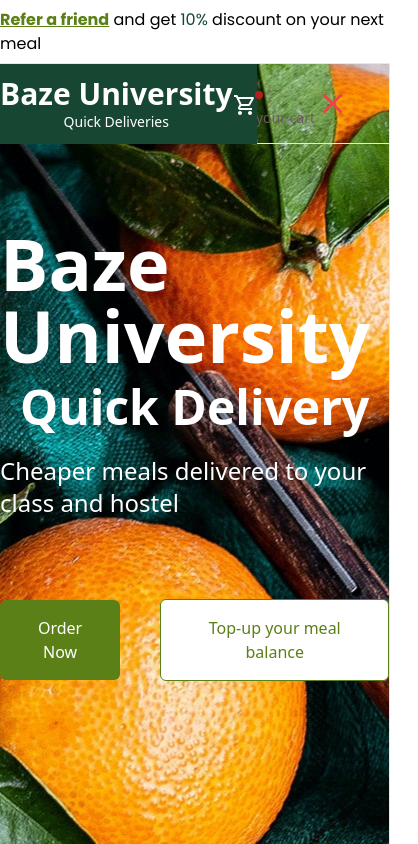
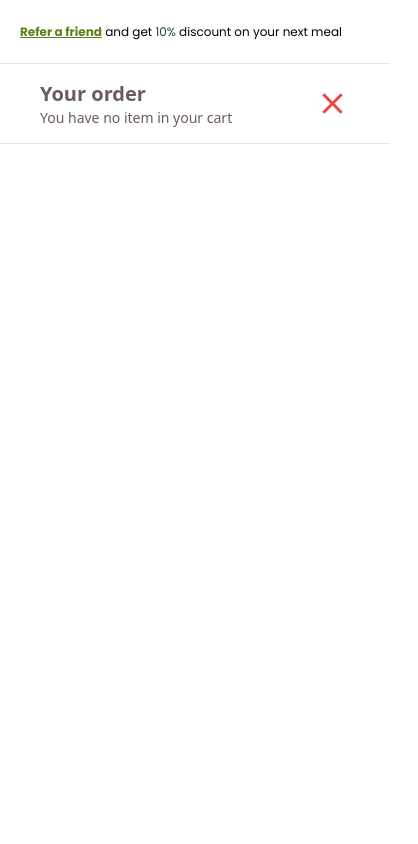
Before and after one commit to codedcontent/baze-university-quick-delivery, a React (Vite) app: page / in a window 390 px wide. Shown: the top 844 px of the page, 418 px wide, since content can reach past the window. Built offline with nearby package versions, Linux system fonts and the light colour scheme.

Commit message:
Client side is not responsive

```diff
--- a/src/App.jsx
+++ b/src/App.jsx
@@ -4,11 +4,23 @@
 import app from "./firebase";
 import useAppState from "./hooks/useAppState";
 import useScreenState from "./hooks/useScreenState";
+import { useEffect } from "react";
 
 function App() {
-  const { appState } = useAppState();
+  const { appState, setAppState } = useAppState();
   const { showCart } = appState;
   const { screenWidth } = useScreenState();
+
+  // UseEffect to check for changes in screen size and set cart visibility
+  useEffect(() => {
+    if (screenWidth <= 976) {
+      if (!showCart) {
+        setAppState((prev) => ({ ...prev, showCart: false }));
+      }
+    } else {
+      setAppState((prev) => ({ ...prev, showCart: true }));
+    }
+  }, [screenWidth]);
 
   return (
     <div className="relative h-screen">
@@ -22,21 +34,23 @@
       >
         {/* Home Page */}
         <div
-          className={`xl:w-[75%] lg:w-[65%] md:w-full border-r-[1px]`}
+          className={`xl:w-[75%] lg:w-[65%] sm:w-full border-r-[1px]`}
           style={{ height: "calc(100vh - 64px)" }}
         >
           <HomePage />
         </div>
 
         {/* Cart */}
+        {showCart && (
           <div
-          className={`xl:w-[25%] lg:w-[35%] md:w-full fixed right-0 top-16 ${
-            showCart ? "w-full md:block z-50 bg-white" : "md:hidden"
+            className={`xl:w-[25%] lg:w-[35%] sm:w-full fixed right-0 top-16 ${
+              showCart ? "w-full sm:block z-50 bg-white" : "sm:hidden"
             }`}
             style={{ height: "calc(100vh - 64px)" }}
           >
             <Cart />
           </div>
+        )}
       </div>
     </div>
   );
--- a/src/Banner.jsx
+++ b/src/Banner.jsx
@@ -2,8 +2,8 @@
 
 const Banner = () => {
   return (
-    <div className="h-16 flex w-full items-center xl:px-20 lg:px-16 md:px-12 border-b-[1px] fixed top-0 left-0 z-10 bg-white">
-      <p className="font-poppins w-max">
+    <div className="h-16 flex w-full items-center xl:px-20 lg:px-16 md:px-12 px-5 border-b-[1px] fixed top-0 left-0 z-10 bg-white">
+      <p className="font-poppins w-max md:text-base text-xs">
         <span className="text-secondary underline font-bold">
           Refer a friend
         </span>{" "}
--- a/src/Cart.jsx
+++ b/src/Cart.jsx
@@ -45,10 +45,8 @@
       </div>
 
       {/* Cart Items */}
-      <div
-        className="px-10 mb-32 space-y-8 overflow-y-scroll flex-1 pt-4"
-        id="cartItems"
-      >
+      <div className="px-10 mb-32 overflow-y-scroll flex-1 pt-4" id="cartItems">
+        <div className="grid grid-cols-1 md:grid-cols-2 lg:grid-cols-1 gap-8">
           {cart.map((cartItem, index) => (
             <CartItems
               key={index}
@@ -59,19 +57,22 @@
             />
           ))}
         </div>
+      </div>
 
       {/* Cart Checkout */}
       {cart.length > 0 && (
         <div className="w-full py-2 bg-white px-10 border-y-[1px] absolute left-0 bottom-0 space-y-2">
           <p className="text-sm">
-            Take away pack -{" "}
+            Take away pack --{" "}
             <span className="font-bold">
               ₦ 100 * {cart.length} = {cart.length * 100}
             </span>
           </p>
+
           <p className="text-sm">
-            Delivery fee - <span className="font-bold">₦ 200</span>
+            Delivery fee -- <span className="font-bold">₦ 200</span>
           </p>
+
           <div className="flex w-full justify-between">
             <MyButton title={"Make an order"} />
 
--- a/src/HomePage.jsx
+++ b/src/HomePage.jsx
@@ -6,21 +6,20 @@
 import img2 from "./assets/jollof rice.jpg";
 import img3 from "./assets/fried rice -2.jpg";
 import useAppState from "./hooks/useAppState";
-import useScreenState from "./hooks/useScreenState";
 
 const HomePage = () => {
   const { appState, setAppState } = useAppState();
 
-  const screenState = useScreenState();
-
   return (
     <div className="w-full h-full">
       {/* Nav */}
-      <nav className="xl:w-[75%] lg:w-[65%] md:w-full bg-primary h-20 fixed top-16 left-0 flex justify-between items-center xl:px-20 lg:px-16 md:px-12 z-20">
+      <nav className="xl:w-[75%] lg:w-[65%] w-full bg-primary h-20 fixed top-16 left-0 flex justify-between items-center xl:px-20 lg:px-16 px-12 z-20">
         {/* Logo name */}
         <div className="flex flex-col justify-center items-center">
-          <p className="text-3xl font-bold text-white">Baze University</p>
-          <p className="text-sm text-white">Quick Deliveries</p>
+          <p className="md:text-3xl text-xl font-bold text-white">
+            Baze University
+          </p>
+          <p className="md:text-sm text-xs text-white">Quick Deliveries</p>
         </div>
 
         {/* Cart Button */}
@@ -52,24 +51,30 @@
         }}
       >
         {/* Header texts */}
-        <div className="w-full flex flex-col justify-center items-center">
-          <p className="text-7xl font-bold text-white">Baze University</p>
-          <p className="text-5xl font-bold text-white mt-3">Quick Delivery</p>
-          <p className="text-2xl font-medium text-white mt-6">
+        <div className="w-full flex flex-col justify-center items-center px-12">
+          <p className="md:text-7xl text-4xl font-bold text-white text-center">
+            Baze University
+          </p>
+
+          <p className="md:text-5xl text-2xl font-medium text-white text-center md:mt-3">
+            Quick Delivery
+          </p>
+
+          <p className="md:text-2xl text-lg text-center font-normal text-white mt-6">
             Cheaper meals delivered to your class and hostel
           </p>
         </div>
 
         {/* CTA buttons */}
-        <div className="w-full gap-10 flex justify-center items-center mt-20">
+        <div className="w-full gap-10 flex justify-center items-center mt-20 px-5">
           <a href="#menu">
-            <button className="py-4 cursor-pointer bg-secondary text-white px-6 rounded-md flex justify-center items-center">
+            <button className="md:py-4 py-2 cursor-pointer bg-secondary text-white md:px-6 px-3 rounded-md flex justify-center items-center md:text-base text-sm">
               Order Now
             </button>
           </a>
 
           <button
-            className="py-4 cursor-pointer border-secondary border-[1px] bg-white text-secondary px-6 rounded-md flex justify-center items-center"
+            className="md:py-4 py-2 cursor-pointer border-secondary border-[1px] bg-white text-secondary md:px-6 px-3 rounded-md flex justify-center items-center md:text-base text-sm"
             // onClick={buttonAction}
             // type={type}
           >
@@ -80,15 +85,15 @@
 
       {/* Menu Section */}
       <div
-        className="w-full xl:px-20 md:px-12 lg:px-16 py-10 border-x-[1px]"
+        className="w-full xl:px-20 px-12 md:px-16 md:py-10 py-5 border-x-[1px]"
         id="menu"
       >
-        <p className="text-3xl text-accent">Browse our menu</p>
-        <p className="text-lg text-accent">
+        <p className="md:text-3xl text-xl text-accent">Browse our menu</p>
+        <p className="md:text-lg text-sm text-accent">
           Check out our affordable meals and more filling meals
         </p>
 
-        <div className="grid grid-cols-3 lg:mt-10 md:mt-8 gap-y-3">
+        <div className="grid md:grid-cols-3 grid-cols-1 lg:mt-10 md:mt-8 mt-4 gap-y-3">
           <MenuItem mealName={"Chicken"} mealImage={img1} price={1500} />
           <MenuItem mealName={"Jollof Rice"} mealImage={img2} price={900} />
           <MenuItem mealName={"Fried Rice"} mealImage={img3} price={900} />
--- a/src/components/CartItems.jsx
+++ b/src/components/CartItems.jsx
@@ -1,5 +1,4 @@
 import React, { useState } from "react";
-import img1 from "../assets/fried rice -2.jpg";
 import { AiOutlineMinus } from "react-icons/ai";
 import { IoIosAdd } from "react-icons/io";
 import useAppState from "../hooks/useAppState";
@@ -80,14 +79,14 @@
   };
 
   return (
-    <div className="flex gap-4 select-none">
+    <div className="flex gap-4 select-none w-full">
       <img
         src={mealImage}
         alt="cart item image"
         className="h-14 w-14 object-cover rounded-full"
       />
 
-      <div className="flex flex-col gap-1">
+      <div className="flex flex-col gap-1 w-full">
         <span className="text-sm font-medium">{mealName}</span>
         <span className="text-sm font-bold">₦ {mealPrice}</span>
 
--- a/src/components/MenuItem.jsx
+++ b/src/components/MenuItem.jsx
@@ -51,7 +51,7 @@
   };
 
   return (
-    <div className="flex w-full justify-between items-center border-[1px] xl:p-5 lg:p-4 md:p-3 xl:flex-row md:flex-col-reverse md:items-start">
+    <div className="flex w-full justify-between items-center border-[1px] xl:p-5 lg:p-4 p-3 xl:flex-row md:flex-col-reverse md:items-start">
       <div className="space-y-1">
         <p className="font-bold text-lg">{mealName}</p>
         <p className="font-medium">₦ {price}</p>
--- a/src/index.css
+++ b/src/index.css
@@ -16,6 +16,7 @@
 
 body::-webkit-scrollbar {
   width: 7px;
+  height: 7px;
 }
 body::-webkit-scrollbar-track {
   background: whitesmoke;
@@ -27,6 +28,7 @@
 
 #cartItems::-webkit-scrollbar {
   width: 10px;
+  height: 7px;
 }
 #cartItems::-webkit-scrollbar-track {
   background: whitesmoke;
--- a/src/providers/appStateProvider.jsx
+++ b/src/providers/appStateProvider.jsx
@@ -5,7 +5,7 @@
 export const AppStateProvider = ({ children }) => {
   const [appState, setAppState] = useState({
     cart: [],
-    showCart: false,
+    showCart: true,
   });
 
   return (
```
Lines whose indentation alone changed are shown as unchanged.
